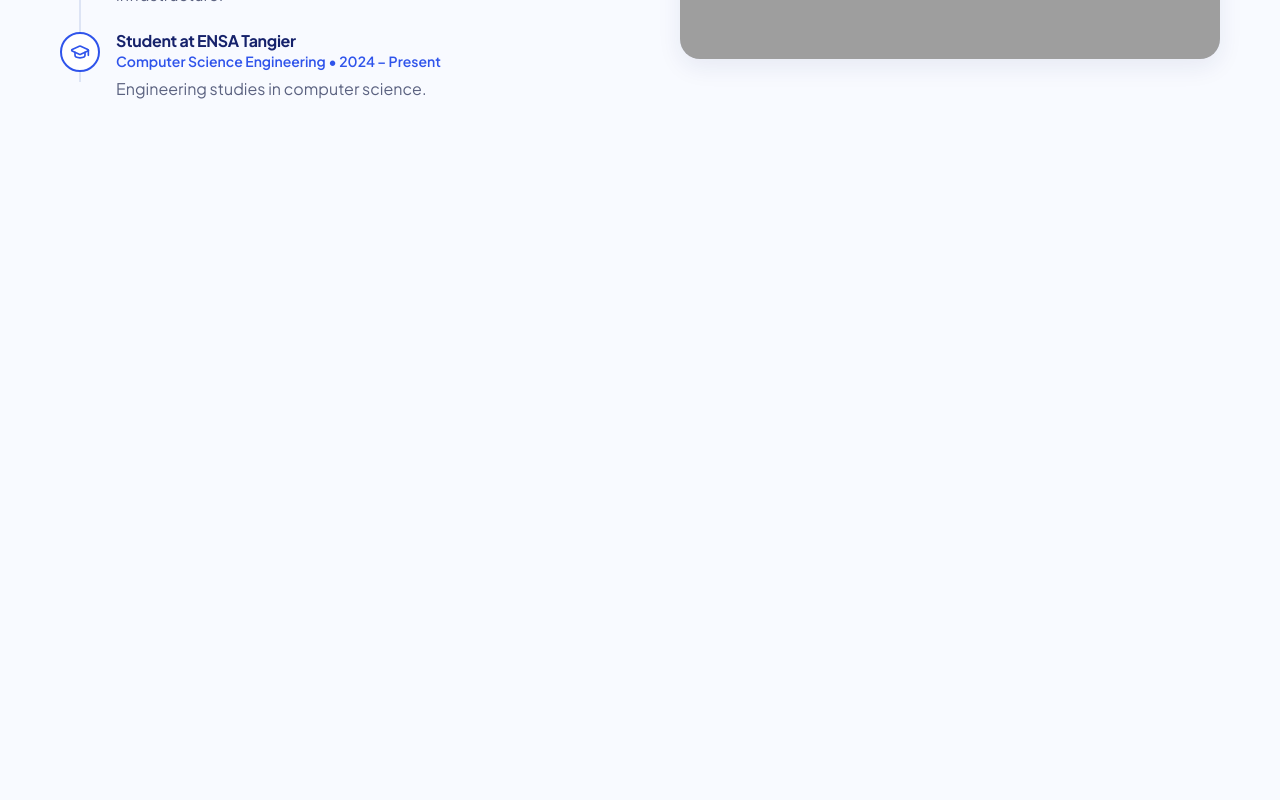
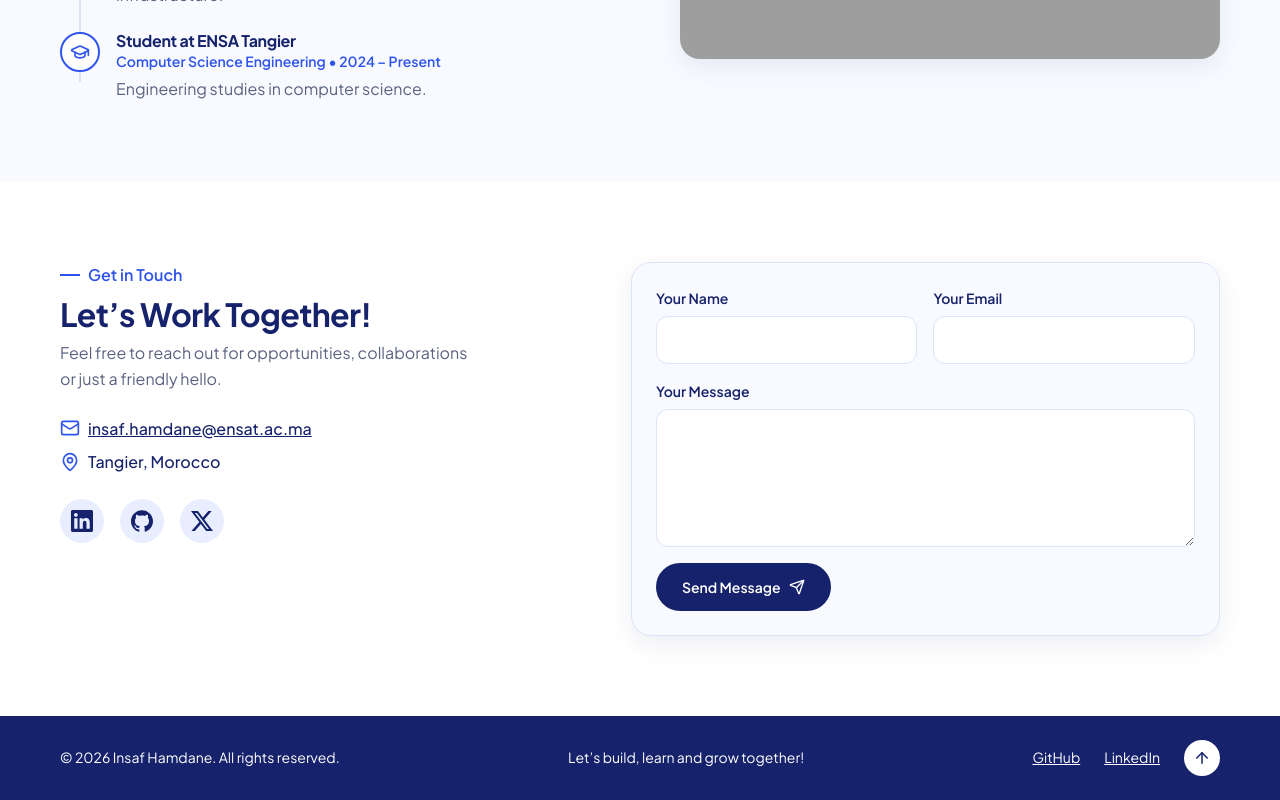
Before and after one commit to Hamdane-Insaf/InsafSpace, a React (Vite) app: page / in a window 1280 px wide. Shown: the part 2955-3755 px from the top of the page. Before the commit the page ends 3137 px from the top, so only its background shows below. Built offline with nearby package versions, Linux system fonts and the light colour scheme; grey boxes are pictures that could not be loaded.

Commit message:
Add Contact section and Footer

```diff
--- a/src/App.tsx
+++ b/src/App.tsx
@@ -1,9 +1,11 @@
 import Navbar from "./components/layout/Navbar";
+import Footer from "./components/layout/Footer";
 import Hero from "./sections/Hero";
 import About from "./sections/About";
 import Skills from "./sections/Skills";
 import Projects from "./sections/Projects";
 import Experience from "./sections/Experience";
+import Contact from "./sections/Contact";
 
 export default function App() {
   return (
@@ -15,7 +17,9 @@ export default function App() {
         <Skills />
         <Projects />
         <Experience />
+        <Contact />
       </main>
+      <Footer />
     </>
   );
 }
--- /dev/null
+++ b/src/components/common/SocialLinks.css
@@ -0,0 +1,23 @@
+.social {
+  display: flex;
+  gap: var(--space-2);
+  margin: 0;
+  padding: 0;
+  list-style: none;
+}
+
+.social a {
+  display: grid;
+  place-items: center;
+  width: 44px;
+  height: 44px;
+  border-radius: 50%;
+  background: var(--color-tint);
+  color: var(--color-primary);
+  transition: background 0.2s, color 0.2s;
+}
+
+.social a:hover {
+  background: var(--color-primary);
+  color: #fff;
+}
--- /dev/null
+++ b/src/components/common/SocialLinks.tsx
@@ -0,0 +1,35 @@
+import "./SocialLinks.css";
+
+const links = [
+  {
+    label: "LinkedIn",
+    href: "https://www.linkedin.com/in/TON-PROFIL",
+    path: "M20.447 20.452h-3.554v-5.569c0-1.328-.027-3.037-1.852-3.037-1.853 0-2.136 1.445-2.136 2.939v5.667H9.351V9h3.414v1.561h.046c.477-.9 1.637-1.85 3.37-1.85 3.601 0 4.267 2.37 4.267 5.455v6.286zM5.337 7.433c-1.144 0-2.063-.926-2.063-2.065 0-1.138.92-2.063 2.063-2.063 1.14 0 2.064.925 2.064 2.063 0 1.139-.925 2.065-2.064 2.065zm1.782 13.019H3.555V9h3.564v11.452zM22.225 0H1.771C.792 0 0 .774 0 1.729v20.542C0 23.227.792 24 1.771 24h20.451C23.2 24 24 23.227 24 22.271V1.729C24 .774 23.2 0 22.222 0h.003z",
+  },
+  {
+    label: "GitHub",
+    href: "https://github.com/Hamdane-Insaf",
+    path: "M12 .297c-6.63 0-12 5.373-12 12 0 5.303 3.438 9.8 8.205 11.385.6.113.82-.258.82-.577 0-.285-.01-1.04-.015-2.04-3.338.724-4.042-1.61-4.042-1.61C4.422 18.07 3.633 17.7 3.633 17.7c-1.087-.744.084-.729.084-.729 1.205.084 1.838 1.236 1.838 1.236 1.07 1.835 2.809 1.305 3.495.998.108-.776.417-1.305.76-1.605-2.665-.3-5.466-1.332-5.466-5.93 0-1.31.465-2.38 1.235-3.22-.135-.303-.54-1.523.105-3.176 0 0 1.005-.322 3.3 1.23.96-.267 1.98-.399 3-.405 1.02.006 2.04.138 3 .405 2.28-1.552 3.285-1.23 3.285-1.23.645 1.653.24 2.873.12 3.176.765.84 1.23 1.91 1.23 3.22 0 4.61-2.805 5.625-5.475 5.92.42.36.81 1.096.81 2.22 0 1.606-.015 2.896-.015 3.286 0 .315.21.69.825.57C20.565 22.092 24 17.592 24 12.297c0-6.627-5.373-12-12-12",
+  },
+  {
+    label: "X",
+    href: "https://x.com/TON-PSEUDO",
+    path: "M18.901 1.153h3.68l-8.04 9.19L24 22.846h-7.406l-5.8-7.584-6.638 7.584H.474l8.6-9.83L0 1.154h7.594l5.243 6.932ZM17.61 20.644h2.039L6.486 3.24H4.298Z",
+  },
+];
+
+export default function SocialLinks() {
+  return (
+    <ul className="social">
+      {links.map((l) => (
+        <li key={l.label}>
+          <a href={l.href} target="_blank" rel="noreferrer" aria-label={l.label}>
+            <svg viewBox="0 0 24 24" width="22" height="22" fill="currentColor" aria-hidden="true">
+              <path d={l.path} />
+            </svg>
+          </a>
+        </li>
+      ))}
+    </ul>
+  );
+}
--- /dev/null
+++ b/src/components/layout/Footer.css
@@ -0,0 +1,46 @@
+.footer {
+  padding: var(--space-3) 0;
+  background: var(--color-primary);
+  color: #fff;
+  font-size: var(--text-sm);
+}
+
+.footer__inner {
+  display: flex;
+  flex-wrap: wrap;
+  align-items: center;
+  justify-content: space-between;
+  gap: var(--space-2);
+}
+
+.footer__links {
+  display: flex;
+  align-items: center;
+  gap: var(--space-3);
+}
+
+.footer__links a:hover {
+  text-decoration: underline;
+}
+
+.footer a.footer__top {
+  display: grid;
+  place-items: center;
+  width: 36px;
+  height: 36px;
+  border-radius: 50%;
+  background: #fff;
+  color: var(--color-primary);
+}
+
+.footer a.footer__top:hover {
+  text-decoration: none;
+  background: var(--color-tint);
+}
+
+@media (max-width: 700px) {
+  .footer__inner {
+    flex-direction: column;
+    text-align: center;
+  }
+}
--- /dev/null
+++ b/src/components/layout/Footer.tsx
@@ -0,0 +1,27 @@
+import { ArrowUp } from "lucide-react";
+import Container from "./Container";
+import "./Footer.css";
+
+export default function Footer() {
+  return (
+    <footer className="footer">
+      <Container>
+        <div className="footer__inner">
+          <p>© {new Date().getFullYear()} Insaf Hamdane. All rights reserved.</p>
+          <p className="footer__tagline">Let’s build, learn and grow together!</p>
+          <nav className="footer__links" aria-label="Footer">
+            <a href="https://github.com/Hamdane-Insaf" target="_blank" rel="noreferrer">
+              GitHub
+            </a>
+            <a href="https://www.linkedin.com/in/TON-PROFIL" target="_blank" rel="noreferrer">
+              LinkedIn
+            </a>
+            <a href="#home" className="footer__top" aria-label="Back to top">
+              <ArrowUp size={18} />
+            </a>
+          </nav>
+        </div>
+      </Container>
+    </footer>
+  );
+}
--- /dev/null
+++ b/src/sections/Contact.css
@@ -0,0 +1,113 @@
+.contact__grid {
+  display: grid;
+  grid-template-columns: 1fr 1.2fr;
+  gap: var(--space-5);
+  align-items: start;
+}
+
+.contact__info {
+  display: grid;
+  gap: var(--space-1);
+  margin: var(--space-3) 0;
+  padding: 0;
+  list-style: none;
+}
+
+.contact__info li {
+  display: flex;
+  align-items: center;
+  gap: var(--space-1);
+  color: var(--color-primary);
+  font-weight: 500;
+}
+
+.contact__info svg {
+  color: var(--color-accent);
+}
+
+.contact__info a:hover {
+  color: var(--color-accent);
+}
+
+.contact__form {
+  display: grid;
+  gap: var(--space-2);
+  padding: var(--space-3);
+  border: 1px solid var(--color-border);
+  border-radius: var(--radius-md);
+  background: var(--color-bg);
+  box-shadow: var(--shadow-card);
+}
+
+.contact__row {
+  display: grid;
+  grid-template-columns: 1fr 1fr;
+  gap: var(--space-2);
+}
+
+.contact__form label {
+  display: grid;
+  gap: 0.4rem;
+  color: var(--color-primary);
+  font-size: var(--text-sm);
+  font-weight: 600;
+}
+
+.contact__form input,
+.contact__form textarea {
+  width: 100%;
+  padding: 0.75rem 1rem;
+  border: 1px solid var(--color-border);
+  border-radius: var(--radius-sm);
+  background: var(--color-surface);
+  color: var(--color-text);
+  font: inherit;
+  font-weight: 400;
+}
+
+.contact__form textarea {
+  resize: vertical;
+}
+
+.contact__form input:focus,
+.contact__form textarea:focus {
+  border-color: var(--color-accent);
+  outline: 2px solid var(--color-accent);
+  outline-offset: 1px;
+}
+
+.contact__submit {
+  display: flex;
+  flex-wrap: wrap;
+  align-items: center;
+  gap: var(--space-2);
+}
+
+.contact__submit .btn:disabled {
+  opacity: 0.6;
+  cursor: wait;
+}
+
+.contact__status {
+  font-size: var(--text-sm);
+  font-weight: 500;
+}
+
+.contact__status--success {
+  color: #1f6b3a;
+}
+
+.contact__status--error {
+  color: #b42318;
+}
+
+@media (max-width: 860px) {
+  .contact__grid {
+    grid-template-columns: 1fr;
+    gap: var(--space-3);
+  }
+
+  .contact__row {
+    grid-template-columns: 1fr;
+  }
+}
--- /dev/null
+++ b/src/sections/Contact.tsx
@@ -0,0 +1,97 @@
+import { useState } from "react";
+import type { FormEvent } from "react";
+import { Mail, MapPin, Send } from "lucide-react";
+import Container from "../components/layout/Container";
+import SectionTitle from "../components/common/SectionTitle";
+import SocialLinks from "../components/common/SocialLinks";
+import "../components/common/Button.css";
+import "./Contact.css";
+
+const FORM_ENDPOINT = "https://formspree.io/f/mgakybgv";
+
+type Status = "idle" | "sending" | "success" | "error";
+
+export default function Contact() {
+  const [status, setStatus] = useState<Status>("idle");
+
+  async function handleSubmit(e: FormEvent<HTMLFormElement>) {
+    e.preventDefault();
+    const form = e.currentTarget;
+    setStatus("sending");
+
+    try {
+      const res = await fetch(FORM_ENDPOINT, {
+        method: "POST",
+        headers: { Accept: "application/json" },
+        body: new FormData(form),
+      });
+
+      if (res.ok) {
+        setStatus("success");
+        form.reset();
+      } else {
+        setStatus("error");
+      }
+    } catch {
+      setStatus("error");
+    }
+  }
+
+  return (
+    <section id="contact" className="section section--white">
+      <Container>
+        <div className="contact__grid">
+          <div>
+            <SectionTitle
+              label="Get in Touch"
+              title="Let’s Work Together!"
+              description="Feel free to reach out for opportunities, collaborations or just a friendly hello."
+            />
+
+            <ul className="contact__info">
+              <li>
+                <Mail size={20} />
+                <a href="mailto:insaf.hamdane@ensat.ac.ma">insaf.hamdane@ensat.ac.ma</a>
+              </li>
+              <li>
+                <MapPin size={20} />
+                <span>Tangier, Morocco</span>
+              </li>
+            </ul>
+
+            <SocialLinks />
+          </div>
+
+          <form className="contact__form" onSubmit={handleSubmit}>
+            <div className="contact__row">
+              <label>
+                Your Name
+                <input type="text" name="name" required autoComplete="name" />
+              </label>
+              <label>
+                Your Email
+                <input type="email" name="email" required autoComplete="email" />
+              </label>
+            </div>
+
+            <label>
+              Your Message
+              <textarea name="message" rows={5} required />
+            </label>
+
+            <div className="contact__submit">
+              <button className="btn btn--primary" type="submit" disabled={status === "sending"}>
+                {status === "sending" ? "Sending…" : "Send Message"} <Send size={16} />
+              </button>
+
+              <p role="status" className={`contact__status contact__status--${status}`}>
+                {status === "success" && "Thanks! Your message has been sent."}
+                {status === "error" && "Something went wrong. Please try again or email me directly."}
+              </p>
+            </div>
+          </form>
+        </div>
+      </Container>
+    </section>
+  );
+}
--- a/src/sections/Experience.tsx
+++ b/src/sections/Experience.tsx
@@ -4,7 +4,6 @@ import SectionTitle from "../components/common/SectionTitle";
 import { experiences } from "../data/experience";
 import type { Experience as ExperienceType } from "../types";
 import "./Experience.css";
-import { section } from "framer-motion/m";
 
 const icons: Record<ExperienceType["type"], typeof Users> = {
   leadership: Users,
```
